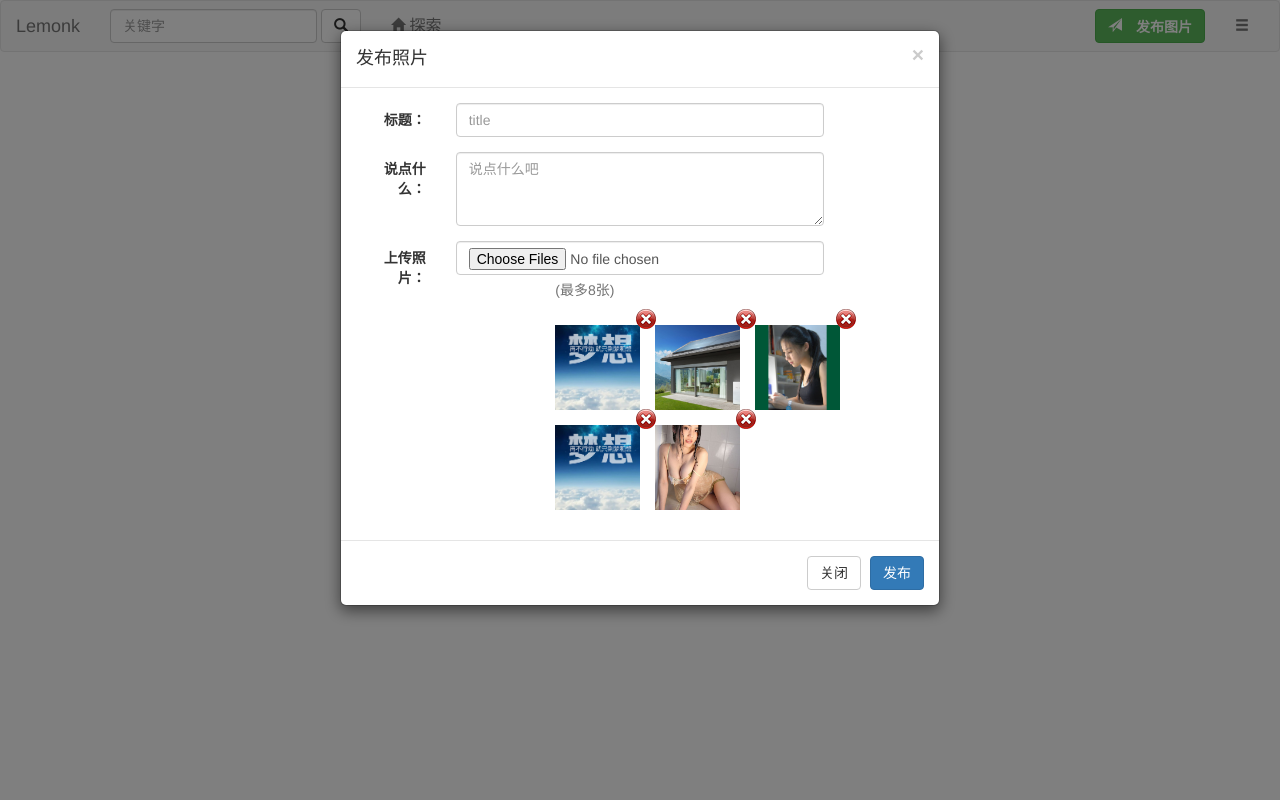
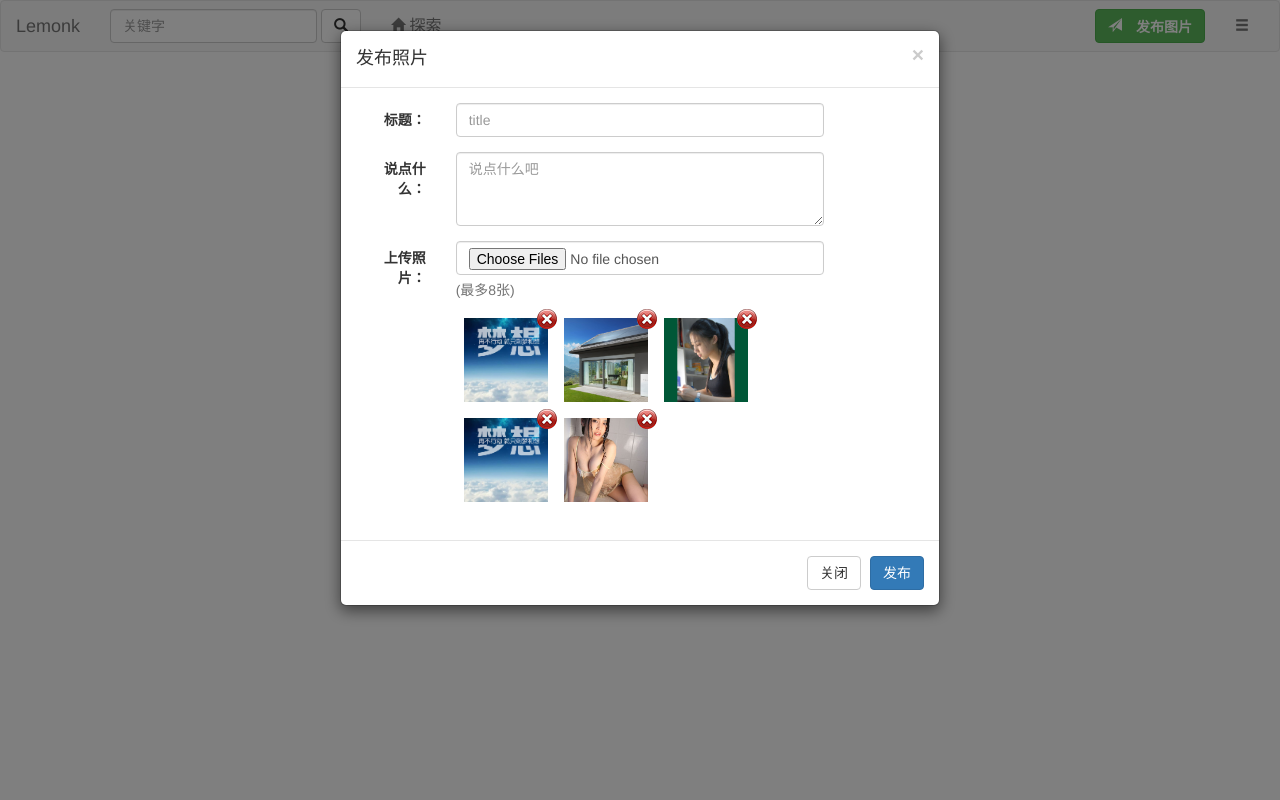
Before and after one commit to wchpeng/SharePic, a Django app: template templates/default/base.html in a window 1280 px wide, after a click on "发布图片". Run offline with Django 3.2, Linux system fonts and the light colour scheme; the template is opened without the code that fills it, so the values that code supplies are empty; parts of the project's set-up code (start-up, migrations or seed data) failed here and were passed over; some libraries are stand-ins or nearby versions.

Commit message:
修改显示 bug

```diff
--- a/picture/templatetags/datetime_filters.py
+++ b/picture/templatetags/datetime_filters.py
@@ -1,7 +1,7 @@
 from datetime import datetime
 
+from django.conf import settings
 from django.template import Library
-from django.conf import settings
 
 register = Library()
 
--- a/templates/default/base.html
+++ b/templates/default/base.html
@@ -24,6 +24,7 @@
                 <!--window.location.href = "http://baidu.com/s" + "?wd=" + $q.val();-->
                 return false
             });
+
             $("#inputDesc3").focus(function () {
                 // 让 textarea 输入框的大小随内容而变化
                 $('textarea').each(function () {
@@ -33,6 +34,7 @@
                     this.style.height = (this.scrollHeight) + 'px';
                 });
             });
+
             $("#inputImage3").change(function(){
                 var $picture_form = $("#post-picture");
                 var formData = new FormData($picture_form[0]);
@@ -63,7 +65,8 @@
                         console.log("------------");
                     }
                 })
-            })
+            });
+
             function change_div3_height_eq_width(cls_name) {
                 var glo_height = 0;
                 $("." + cls_name).each(function () {
@@ -75,20 +78,19 @@
                     $(this).parent().css("height", height);
                 })
             }
+
             change_div3_height_eq_width("img-cover");
             $("#post-pic-id").on("click", ".delete", function(){
                 $(this).parent().remove();
-            })
+            });
         })
     </script>
     <style>
         .posted-picture {
             width: 100px;
-            /* width: 100%; */
             height: 100%;
-            padding: 15px 15px 0px 0px;
-
             position: relative;
+            padding: 8px;
         }
 
         .delete {
@@ -189,7 +191,7 @@
                                         <input type="file" class="form-control" id="inputImage3" name="file"
                                             accept="image/gif,image/jpg,image/jpeg,image/png" multiple>
                                     </div>
-                                    <div class="col-sm-8 col-sm-offset-2">
+                                    <div class="col-sm-8">
                                         <p class="help-block">(最多8张)</p>
                                         <div id="post-pic-id">
 
--- a/templates/default/picture/index.html
+++ b/templates/default/picture/index.html
@@ -40,9 +40,6 @@
 
 {% block style %}
     <style>
-        [class*="col-"] {
-            padding: 8px;
-        }
         .heart {
             font-size: 16px;
         }
@@ -70,7 +67,7 @@
         <div class="row">
 
             {% for value in values %}
-            <div class="col-lg-2 col-md-3 col-sm-6 col-xs-12">
+            <div class="col-lg-2 col-md-3 col-sm-6 col-xs-12" style="padding-left:8px;padding-right:8px;padding-top:8px;padding-bottom:8px">
                 <div class="thumbnail">
                     <a href="{% url 'picture:album_info' value.id %}"><img src="{{ value.first_picture }}" alt="..."></a>
                     <div class="caption">
```
Also changed, not shown: SharePic/develop.py (+6 -6 lines).
